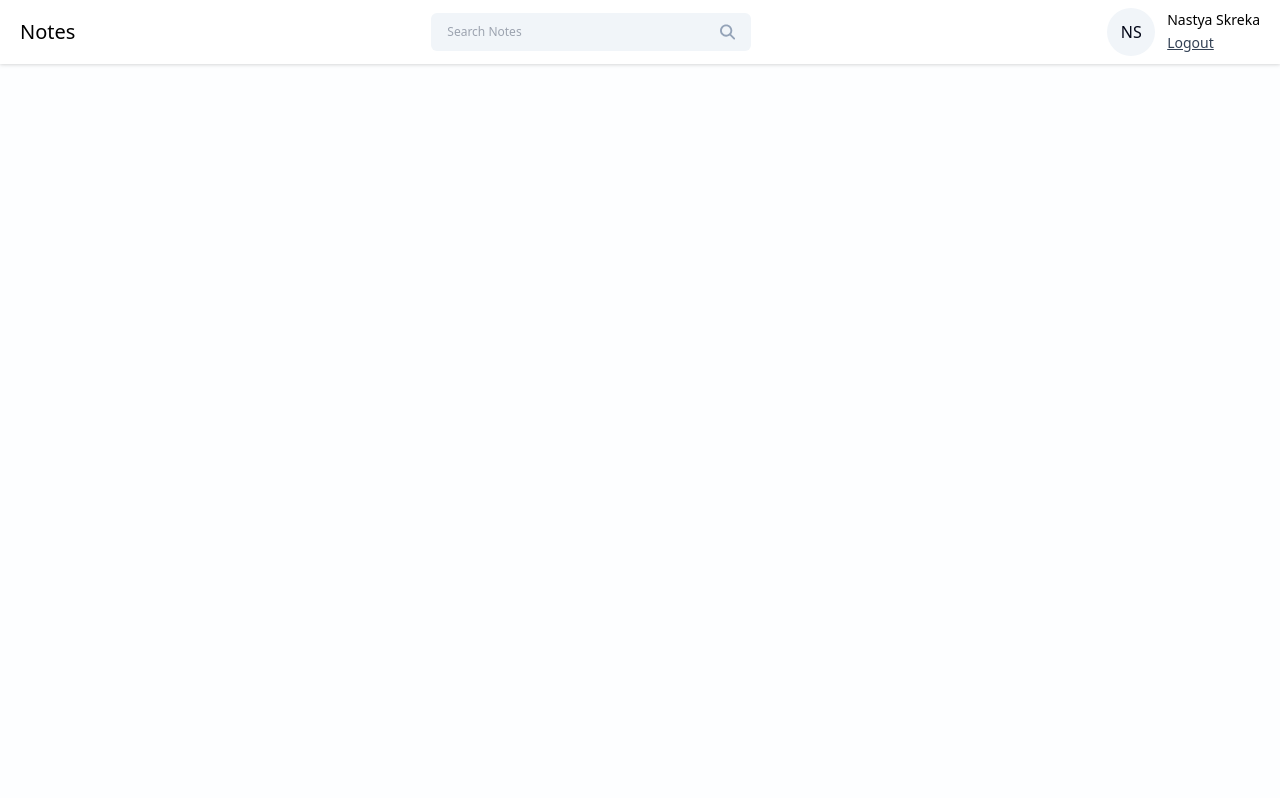
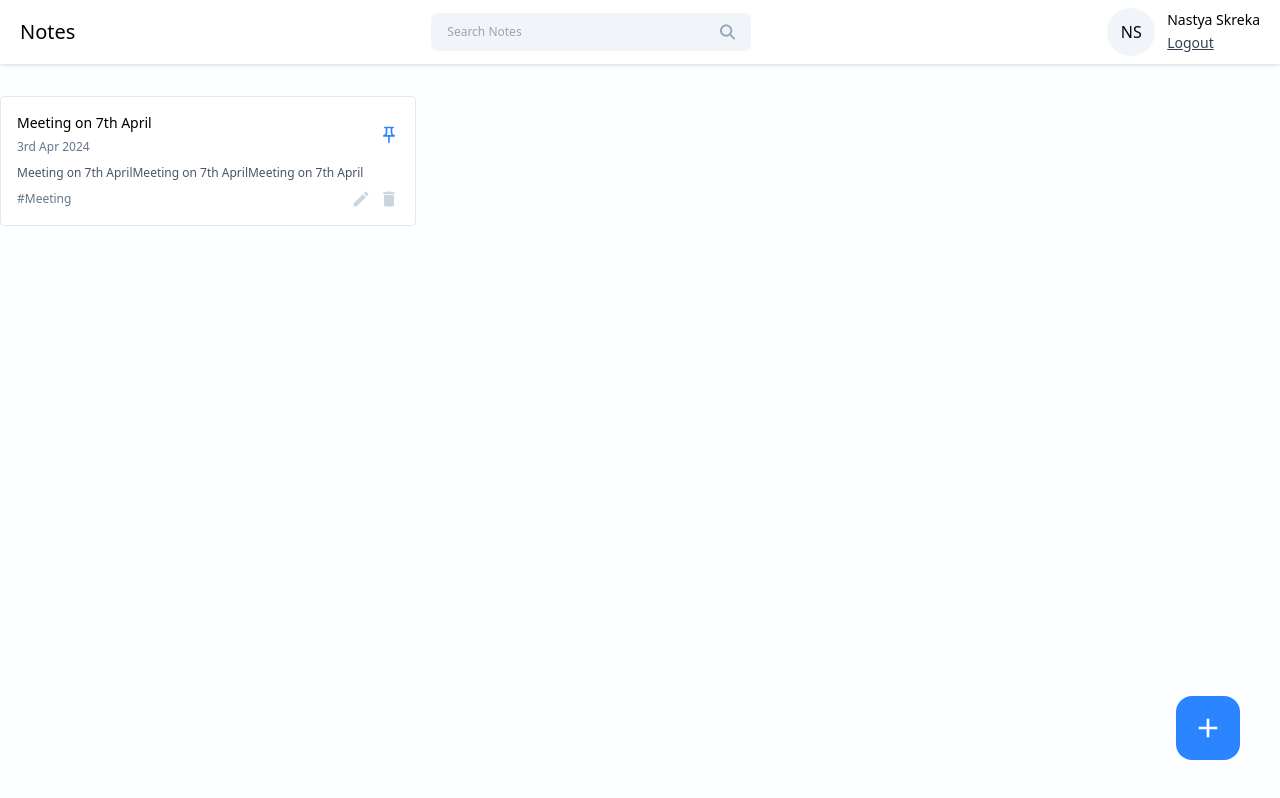
Before and after one commit to NastyaSkreka/notes-mern-app, a React (Vite) app in the folder client/notes-app/: page /dashboard in a window 1280 px wide. Built offline with nearby package versions, Linux system fonts and the light colour scheme.

Commit message:
feat: add note card

```diff
--- /dev/null
+++ b/client/notes-app/src/components/Cards/NoteCard.jsx
@@ -0,0 +1,48 @@
+import { MdOutlinePushPin } from "react-icons/md";
+import { MdCreate, MdDelete } from "react-icons/md";
+
+const NoteCard = ({
+  title,
+  date,
+  content,
+  tags,
+  isPinned,
+  onEdit,
+  onDelete,
+  onPinNote,
+}) => {
+  return (
+    <div className="border rounded p-4 bg-white hover:shadow-xl transition-all ease-in-out">
+      <div className="flex items-center justify-between">
+        <div>
+          <h6 className="text-sm font-medium">{title}</h6>
+          <span className="text-xs text-slate-500">{date}</span>
+        </div>
+
+        <MdOutlinePushPin
+          className={`icon-btn ${isPinned ? "text-primary" : "text-slate-300"}`}
+          onClick={onPinNote}
+        />
+      </div>
+
+      <p className="text-xs text-slate-600 mt-2">{content?.slice(0, 60)}</p>
+
+      <div className="flex items-center justify-between mt-2">
+        <div className="text-xs text-slate-500">{tags}</div>
+
+        <div className="flex items-center gap-2">
+          <MdCreate
+            className="icon-btn hover:text-green-600"
+            onClick={onEdit}
+          />
+          <MdDelete
+            className="icon-btn hover:text-red-500"
+            onClick={onDelete}
+          />
+        </div>
+      </div>
+    </div>
+  );
+};
+
+export default NoteCard;
--- a/client/notes-app/src/index.css
+++ b/client/notes-app/src/index.css
@@ -21,4 +21,7 @@
     .btn-primary {
         @apply w-full text-sm bg-primary text-white p-2 rounded my-1 hover:bg-blue-600;
     }
+    .icon-btn {
+        @apply text-xl text-slate-300 cursor-pointer hover:text-primary
+    }
 }
--- a/client/notes-app/src/pages/Home/Home.jsx
+++ b/client/notes-app/src/pages/Home/Home.jsx
@@ -1,9 +1,32 @@
+import NoteCard from "../../components/Cards/NoteCard";
 import Navbar from "../../components/Navbar/Navbar";
+import { MdAdd } from "react-icons/md"
 
 const Home = () => {
-    return (
-        <Navbar/>
-    )
-}
+  return (
+    <>
+      <Navbar />
+
+      <div className="container mx-auto">
+        <div className="grid grid-cols-3 gap-4 mt-8">
+        <NoteCard
+          title="Meeting on 7th April"
+          date="3rd Apr 2024"
+          content="Meeting on 7th AprilMeeting on 7th AprilMeeting on 7th AprilMeeting on 7th AprilMeeting on 7th AprilMeeting on 7th AprilMeeting on 7th AprilMeeting on 7th AprilMeeting on 7th AprilMeeting on 7th April"
+          tags="#Meeting"
+          isPinned={true}
+          onEdit={() => {}}
+          onDelete={() => {}}
+          onPinNote={() => {}}
+        />
+        </div>
+      </div>
+
+      <button className="w-16 h-16 flex items-center justify-center rounded-2xl bg-primary hover:bg-primary-600 absolute right-10 bottom-10" onClick={() => {}}>
+        <MdAdd className="text-[32px] text-white"/>
+      </button>
+    </>
+  );
+};
 
 export default Home;
```
